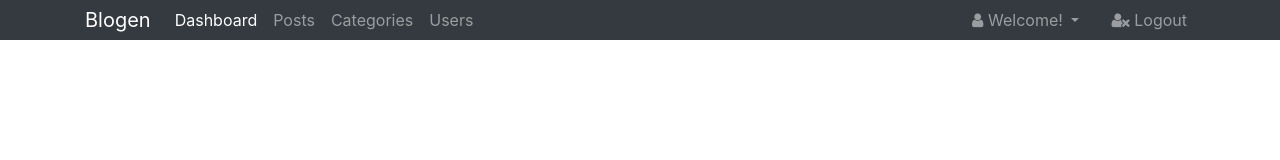
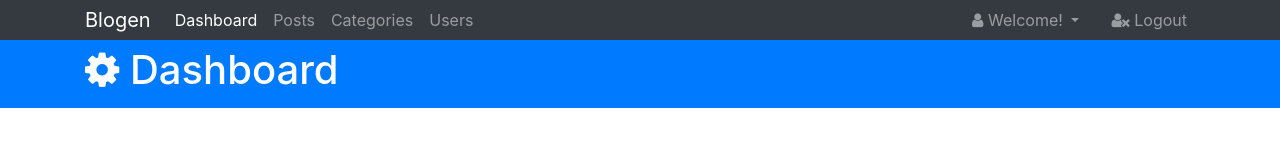
Before and after one commit to toddcf/blogen, a website: page src/index.html in a window 1280 px wide. Drawn offline with Linux system fonts and the light colour scheme.

Commit message:
Added header.

```diff
--- a/src/index.html
+++ b/src/index.html
@@ -75,6 +75,17 @@
 		</div>
 	</nav>
 
+	<!-- HEADER -->
+	<header id="main-header" class="py-2 bg-primary text-white">
+		<div class="container">
+			<div class="row">
+				<div class="col-md-6">
+					<h1><i class="fa fa-gear"></i>&nbsp;Dashboard</h1>
+				</div>
+			</div>
+		</div>
+	</header>
+
 	<!-- jQuery -->
 	<script src="js/jquery.min.js"></script>
 	<script src="js/popper.min.js"></script>
```
